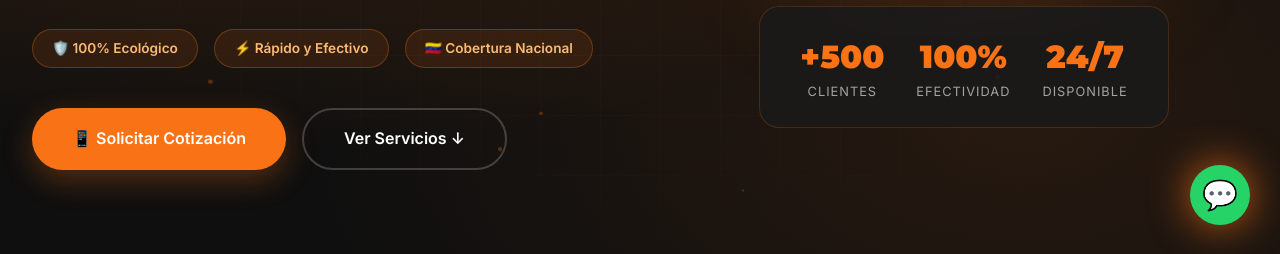
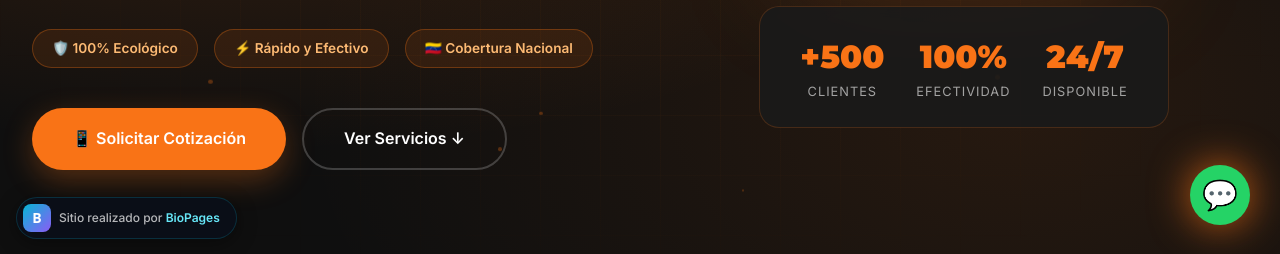
Before and after one commit to wprogramador/mak, a plain HTML site: page index.html in a window 1280 px wide. Shown: the part 545-799 px from the top of the page. Drawn offline with Linux system fonts and the light colour scheme.

Commit message:
Update index.html

```diff
--- a/index.html
+++ b/index.html
@@ -2025,5 +2025,16 @@
       }, 800);
     });
   </script>
+    <!-- BioPages Badge -->
+  <a href="https://bio.co.ve" target="_blank" rel="noopener noreferrer"
+     style="position:fixed;bottom:16px;left:16px;z-index:9999;display:flex;align-items:center;gap:8px;background:rgba(11,15,25,0.9);backdrop-filter:blur(10px);border:1px solid rgba(6,182,212,0.2);border-radius:50px;padding:6px 16px 6px 6px;text-decoration:none;transition:all 0.3s ease;box-shadow:0 4px 20px rgba(0,0,0,0.4);font-family:'Inter',system-ui,-apple-system,sans-serif;"
+     onmouseover="this.style.transform='translateY(-2px)';this.style.borderColor='rgba(6,182,212,0.5)';this.style.boxShadow='0 8px 30px rgba(6,182,212,0.2)'"
+     onmouseout="this.style.transform='';this.style.borderColor='rgba(6,182,212,0.2)';this.style.boxShadow='0 4px 20px rgba(0,0,0,0.4)'">
+    <span style="width:28px;height:28px;background:linear-gradient(135deg,#06B6D4,#8B5CF6);border-radius:8px;display:flex;align-items:center;justify-content:center;font-family:'Outfit',system-ui,sans-serif;font-weight:900;font-size:14px;color:white;flex-shrink:0;">B</span>
+    <span style="font-size:12px;font-weight:500;color:rgba(255,255,255,0.7);white-space:nowrap;">Sitio realizado por <span style="font-weight:700;color:#67E8F9;">BioPages</span></span>
+  </a>
+
 </body>
 </html>
+</body>
+</html>
```
